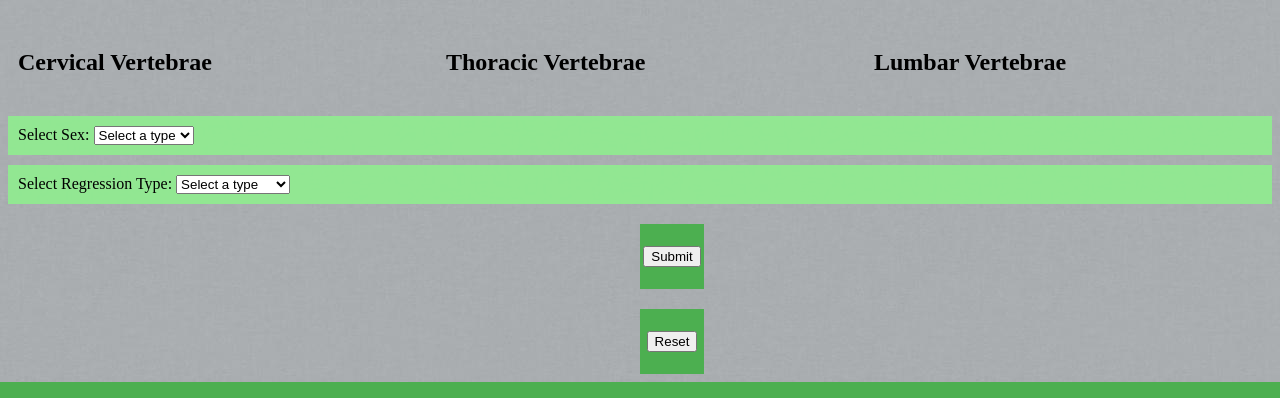
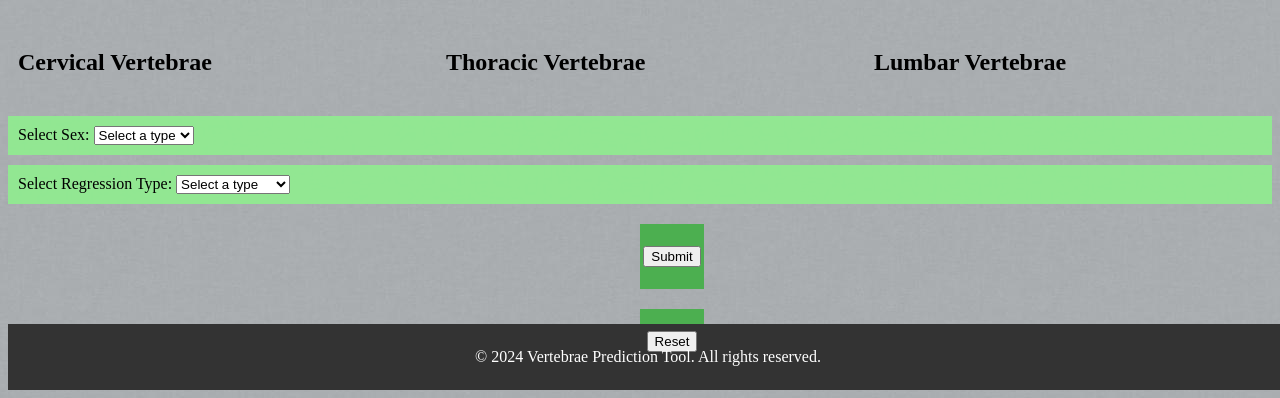
Before and after one commit to graciatu/vertcol, a Flask app: page / in a window 1280 px wide. Shown: the part 456-854 px from the top of the page. Run offline with Flask 3, Linux system fonts and the light colour scheme; parts of the project's set-up code (start-up, migrations or seed data) failed here and were passed over.

Commit message:
Update index.html
added a footer

```diff
--- a/SWE/templates/index.html
+++ b/SWE/templates/index.html
@@ -75,4 +75,8 @@
         </div>
     </form>
 </body>
+
+<footer>
+    <p>© 2024 Vertebrae Prediction Tool. All rights reserved.</p>
+</footer>
 </html>
```
